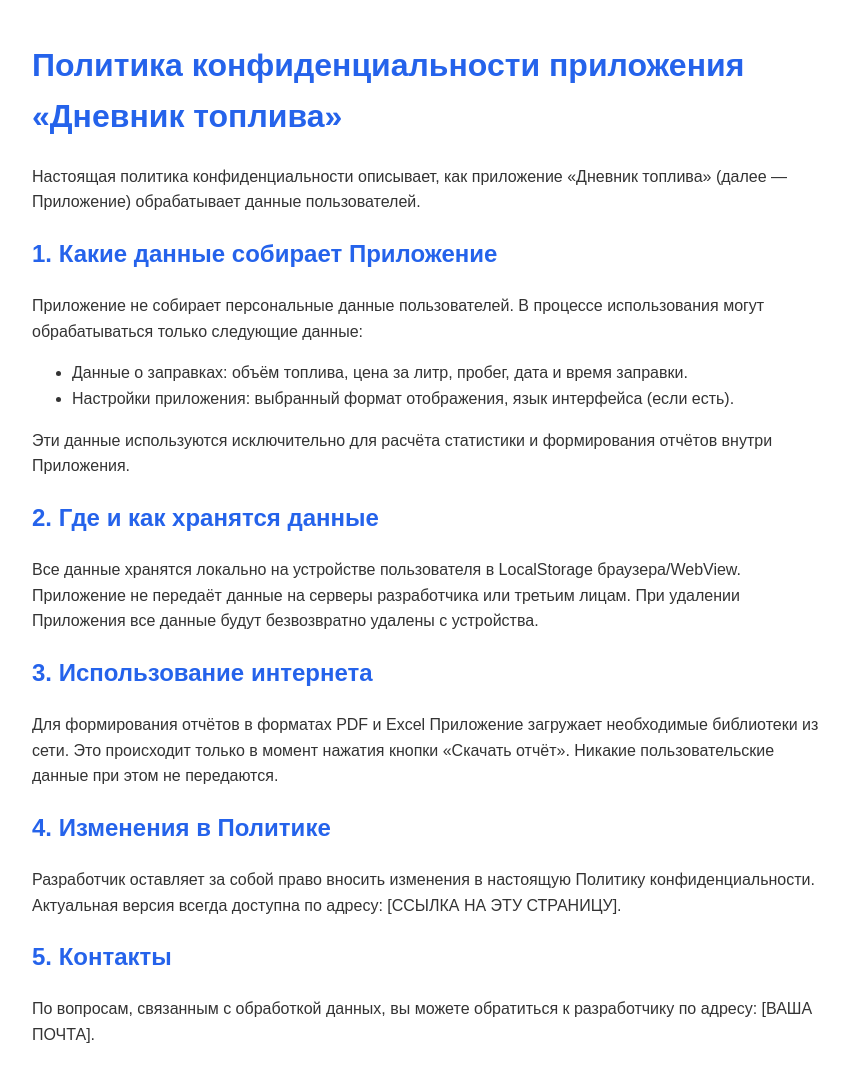
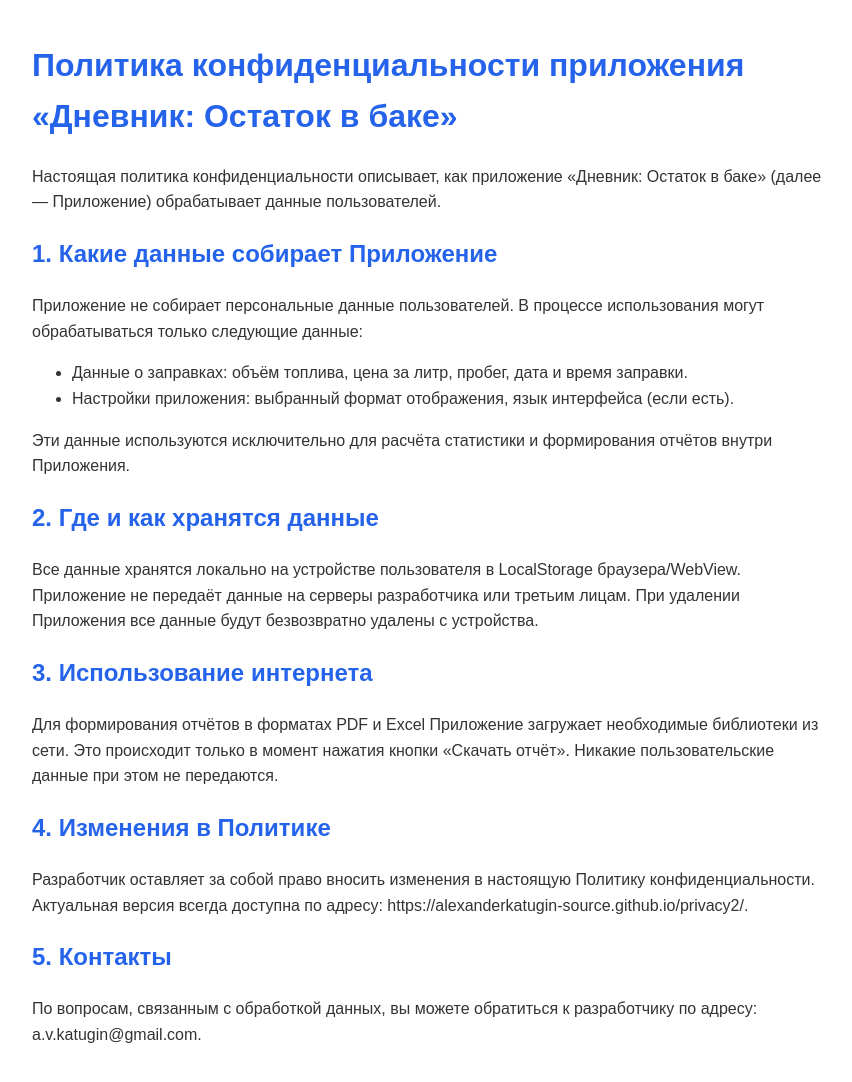
Before and after one commit to alexanderkatugin-source/privacy2, a plain HTML site: page index.html in a window 1280 px wide. Shown: the whole page, without its empty margins (208-1060 px from the left). Drawn offline with Linux system fonts and the light colour scheme.

Commit message:
Update index.html

```diff
--- a/index.html
+++ b/index.html
@@ -2,7 +2,7 @@
 <html lang="ru">
 <head>
   <meta charset="UTF-8">
-  <title>Политика конфиденциальности — Дневник топлива</title>
+  <title>Политика конфиденциальности — Дневник: Остаток в баке</title>
   <meta name="viewport" content="width=device-width, initial-scale=1.0">
   <style>
     body { font-family: Arial, sans-serif; max-width: 800px; margin: 40px auto; padding: 0 20px; line-height: 1.6; color: #333; }
@@ -11,8 +11,8 @@
   </style>
 </head>
 <body>
-  <h1>Политика конфиденциальности приложения «Дневник топлива»</h1>
-  <p>Настоящая политика конфиденциальности описывает, как приложение «Дневник топлива» (далее — Приложение) обрабатывает данные пользователей.</p>
+  <h1>Политика конфиденциальности приложения «Дневник: Остаток в баке»</h1>
+  <p>Настоящая политика конфиденциальности описывает, как приложение «Дневник: Остаток в баке» (далее — Приложение) обрабатывает данные пользователей.</p>
 
   <h2>1. Какие данные собирает Приложение</h2>
   <p>Приложение не собирает персональные данные пользователей. В процессе использования могут обрабатываться только следующие данные:</p>
@@ -29,9 +29,9 @@
   <p>Для формирования отчётов в форматах PDF и Excel Приложение загружает необходимые библиотеки из сети. Это происходит только в момент нажатия кнопки «Скачать отчёт». Никакие пользовательские данные при этом не передаются.</p>
 
   <h2>4. Изменения в Политике</h2>
-  <p>Разработчик оставляет за собой право вносить изменения в настоящую Политику конфиденциальности. Актуальная версия всегда доступна по адресу: [ССЫЛКА НА ЭТУ СТРАНИЦУ].</p>
+  <p>Разработчик оставляет за собой право вносить изменения в настоящую Политику конфиденциальности. Актуальная версия всегда доступна по адресу: https://alexanderkatugin-source.github.io/privacy2/.</p>
 
   <h2>5. Контакты</h2>
-  <p>По вопросам, связанным с обработкой данных, вы можете обратиться к разработчику по адресу: [ВАША ПОЧТА].</p>
+  <p>По вопросам, связанным с обработкой данных, вы можете обратиться к разработчику по адресу: a.v.katugin@gmail.com.</p>
 </body>
 </html>
```
